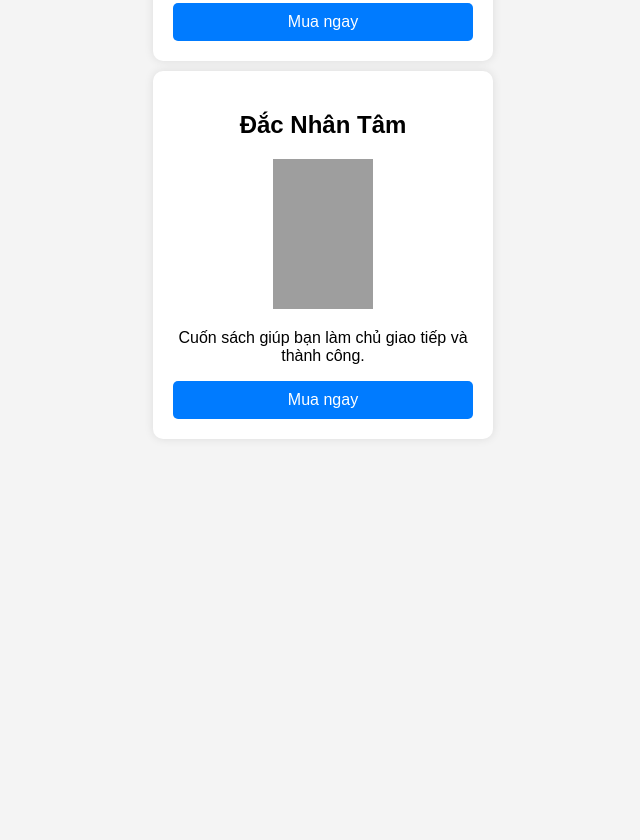
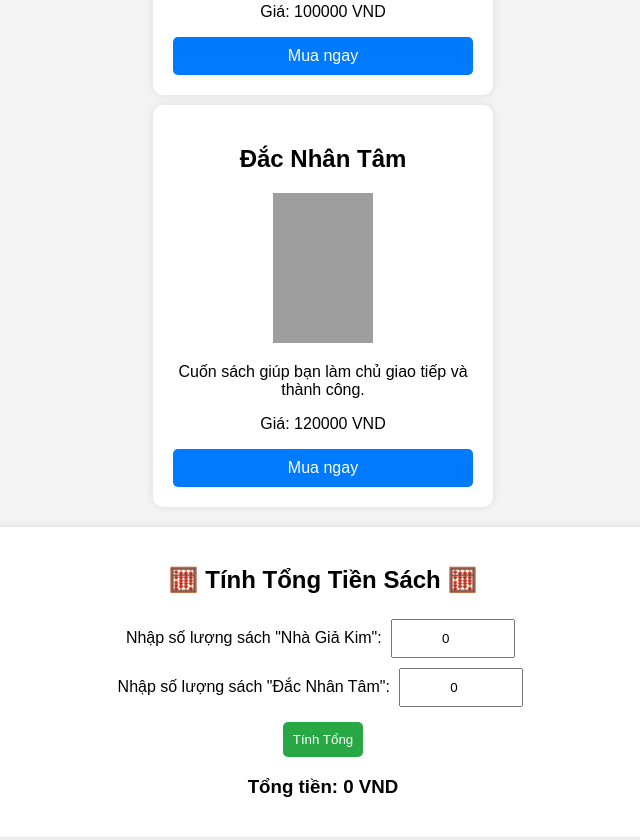
Before and after one commit to TuduyViet/tuduyviet.github.io, a plain HTML site: page index.html in a window 1280 px wide. Shown: the part 416-1256 px from the top of the page, without its empty margins (317-957 px from the left). Before the commit the page ends 893 px from the top, so only its background shows below. Drawn offline with Linux system fonts and the light colour scheme; grey boxes are pictures that could not be loaded.

Commit message:
index.html

```diff
--- a/index.html
+++ b/index.html
@@ -35,6 +35,31 @@
         a:hover {
             background: #0056b3;
         }
+        .calculator {
+            margin-top: 20px;
+            padding: 20px;
+            background: white;
+            border-radius: 10px;
+            box-shadow: 0px 0px 10px rgba(0, 0, 0, 0.1);
+        }
+        input {
+            padding: 10px;
+            margin: 5px;
+            width: 100px;
+            text-align: center;
+        }
+        button {
+            padding: 10px;
+            margin-top: 10px;
+            background: #28a745;
+            color: white;
+            border: none;
+            border-radius: 5px;
+            cursor: pointer;
+        }
+        button:hover {
+            background: #218838;
+        }
     </style>
 </head>
 <body>
@@ -44,6 +69,7 @@
         <h2>Nhà Giả Kim</h2>
         <img src="https://upload.wikimedia.org/wikipedia/vi/1/11/Nh%C3%A0_Gi%E1%BA%A3_Kim.jpg" alt="Nhà Giả Kim">
         <p>Cuốn sách đầy triết lý sống của Paulo Coelho.</p>
+        <p>Giá: <span id="price1">100000</span> VND</p>
         <a href="https://shopee.vn/sach-nha-gia-kim">Mua ngay</a>
     </div>
 
@@ -51,7 +77,31 @@
         <h2>Đắc Nhân Tâm</h2>
         <img src="https://upload.wikimedia.org/wikipedia/vi/5/5f/DacNhanTam.jpg" alt="Đắc Nhân Tâm">
         <p>Cuốn sách giúp bạn làm chủ giao tiếp và thành công.</p>
+        <p>Giá: <span id="price2">120000</span> VND</p>
         <a href="https://shopee.vn/sach-dac-nhan-tam">Mua ngay</a>
     </div>
+
+    <div class="calculator">
+        <h2>🧮 Tính Tổng Tiền Sách 🧮</h2>
+        <label>Nhập số lượng sách "Nhà Giả Kim":</label>
+        <input type="number" id="qty1" value="0" min="0">
+        <br>
+        <label>Nhập số lượng sách "Đắc Nhân Tâm":</label>
+        <input type="number" id="qty2" value="0" min="0">
+        <br>
+        <button onclick="calculateTotal()">Tính Tổng</button>
+        <h3>Tổng tiền: <span id="total">0</span> VND</h3>
+    </div>
+
+    <script>
+        function calculateTotal() {
+            let price1 = parseInt(document.getElementById('price1').innerText);
+            let price2 = parseInt(document.getElementById('price2').innerText);
+            let qty1 = parseInt(document.getElementById('qty1').value);
+            let qty2 = parseInt(document.getElementById('qty2').value);
+            let total = (price1 * qty1) + (price2 * qty2);
+            document.getElementById('total').innerText = total;
+        }
+    </script>
 </body>
 </html>
```
